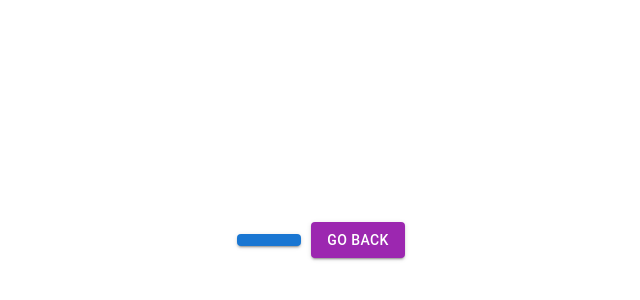
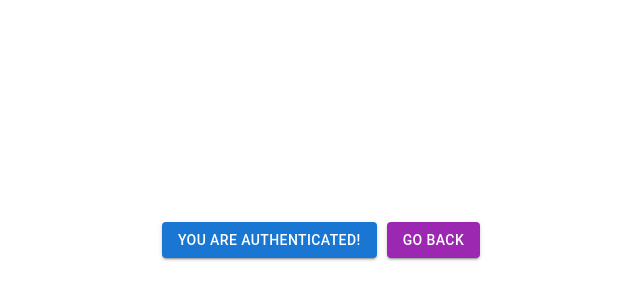
Before and after one commit to adarshgupta404/Accredian-frontend-task, a React (Create React App) app: page /main in a window 1280 px wide. Shown: the part 168-468 px from the top of the page, without its empty margins (319-959 px from the left). Built offline with nearby package versions, Linux system fonts and the light colour scheme; no server answers.

Commit message:
minor changes

```diff
--- a/src/pages/Main.jsx
+++ b/src/pages/Main.jsx
@@ -35,7 +35,6 @@ const Main = () => {
   }
   return (
     <>
-      {auth ? (
         <>
           <Box
             display="flex"
@@ -44,22 +43,7 @@ const Main = () => {
             justifyContent="center"
             height="100vh"
           >
-            <Button variant="contained">You are authorized, {name}!</Button>
-            <Button type="submit" variant="contained" onClick={handleDelete} color="secondary">
-              Sign Out
-            </Button>
-          </Box>
-        </>
-      ) : (
-        <>
-          <Box
-            display="flex"
-            gap={"10px"}
-            alignItems="center"
-            justifyContent="center"
-            height="100vh"
-          >
-            <Button variant="contained">{message}</Button>
+            <Button variant="contained">You are Authenticated!</Button>
             <Button type="submit" onClick={()=>{
                 navigate("/")
             }} variant="contained" color="secondary">
@@ -67,26 +51,7 @@ const Main = () => {
             </Button>
           </Box>
         </>
-      )}
     </>
-    // <>
-    //     <>
-    //       <Box
-    //         display="flex"
-    //         gap={"10px"}
-    //         alignItems="center"
-    //         justifyContent="center"
-    //         height="100vh"
-    //       >
-    //         <Button variant="contained">You are Authenticated!</Button>
-    //         <Button type="submit" onClick={()=>{
-    //             navigate("/")
-    //         }} variant="contained" color="secondary">
-    //           Go Back
-    //         </Button>
-    //       </Box>
-    //     </>
-    // </>
   );
 };
 
```
